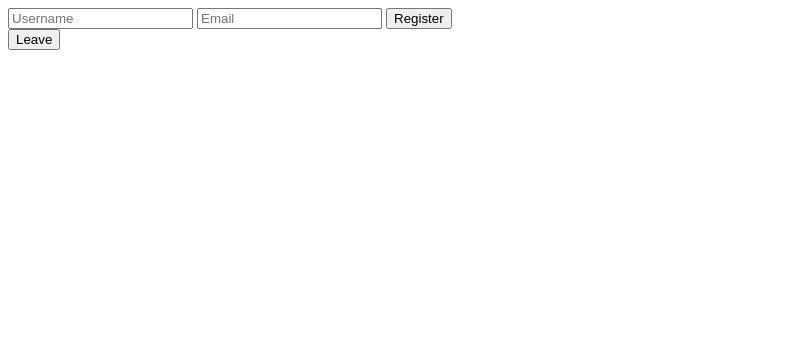
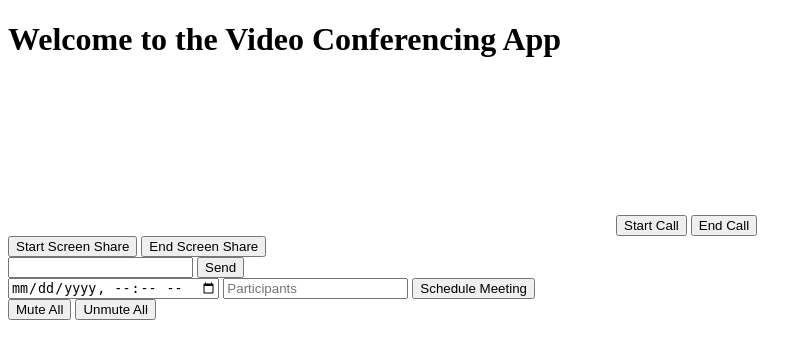
Before and after one commit to galaburdal/Galaburda.University.Google-Meet, a Flask app: page / in a window 1280 px wide. Shown: the top 359 px of the page, without its empty margins (0-812 px from the left). Run offline with Flask 3, Linux system fonts and the light colour scheme; some libraries are stand-ins or nearby versions.

Commit message:
new tasks

```diff
--- a/main.py
+++ b/main.py
@@ -1,23 +1,13 @@
-# main.py
-
-from flask import Flask, render_template, request, redirect, url_for
-from flask_socketio import SocketIO, emit
+from flask import Flask, render_template
+from flask_socketio import SocketIO
 
 app = Flask(__name__)
-app.config['SECRET_KEY'] = 'your_secret_key_here'
+app.config['SECRET_KEY'] = 'i_love_very_my_dog'
 socketio = SocketIO(app)
 
 @app.route('/')
 def index():
     return render_template('index.html')
 
-@socketio.on('register')
-def handle_register(data):
-    # Handle user registration logic here
-    username = data['username']
-    email = data['email']
-    # Save user data to database or perform necessary actions
-    emit('registration-success', {'message': 'Registration successful'}, broadcast=True)
-
 if __name__ == '__main__':
     socketio.run(app)
--- a/templates/index.html
+++ b/templates/index.html
@@ -1,26 +1,33 @@
-<!-- index.html -->
-
 <!DOCTYPE html>
-<html lang="en">
+<html>
 <head>
-    <meta charset="UTF-8">
-    <meta http-equiv="X-UA-Compatible" content="IE=edge">
-    <meta name="viewport" content="width=device-width, initial-scale=1.0">
-    <title>Video Conferencing</title>
+    <title>Video Conferencing App</title>
+    <link rel="stylesheet" href="{{ url_for('static', filename='styles.css') }}">
 </head>
 <body>
-    <div id="registrationForm">
-        <input type="text" id="username" placeholder="Username">
-        <input type="email" id="email" placeholder="Email">
-        <button id="registerButton">Register</button>
+    <h1>Welcome to the Video Conferencing App</h1>
+    <div id="container">
+        <div id="video-conferencing">
+            {% include 'video_conferencing.html' %}
+        </div>
+        <div id="screen-sharing">
+            {% include 'screen_sharing.html' %}
+        </div>
+        <div id="chat">
+            {% include 'chat.html' %}
+        </div>
+        <div id="schedule-meeting">
+            {% include 'schedule_meeting.html' %}
+        </div>
+        <div id="participant-management">
+            {% include 'participant_management.html' %}
+        </div>
     </div>
-
-    <div id="localVideo"></div>
-    <div id="remoteVideos"></div>
-    <button id="leave">Leave</button>
-
-    <script src="https://cdnjs.cloudflare.com/ajax/libs/socket.io/4.3.2/socket.io.js"></script>
-    <script src="js/video_conferencing.js"></script>
-    <script src="js/participant_management.js"></script>
+    <script src="https://cdn.socket.io/socket.io-4.4.0.min.js"></script>
+    <script src="{{ url_for('static', filename='video_conferencing.js') }}"></script>
+    <script src="{{ url_for('static', filename='screen_sharing.js') }}"></script>
+    <script src="{{ url_for('static', filename='chat.js') }}"></script>
+    <script src="{{ url_for('static', filename='meeting_scheduling.js') }}"></script>
+    <script src="{{ url_for('static', filename='participant_management.js') }}"></script>
 </body>
 </html>
```
